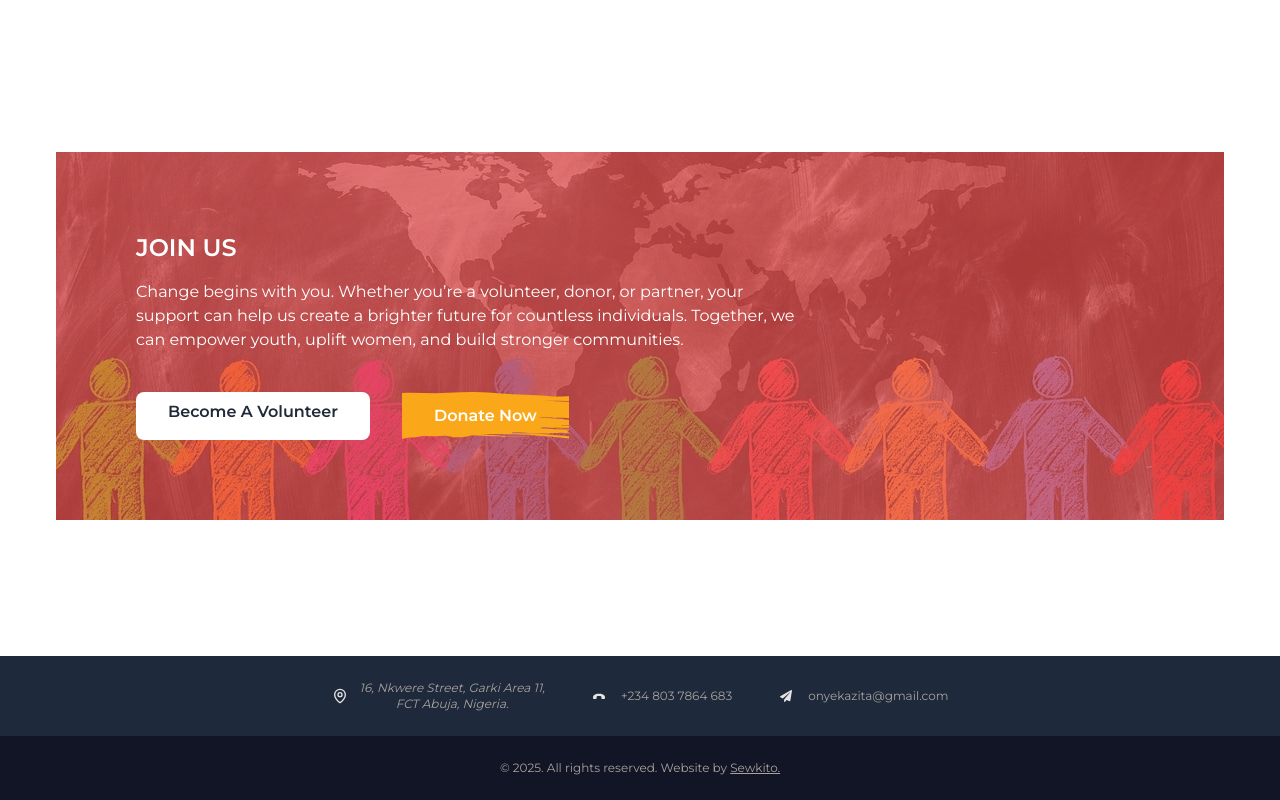
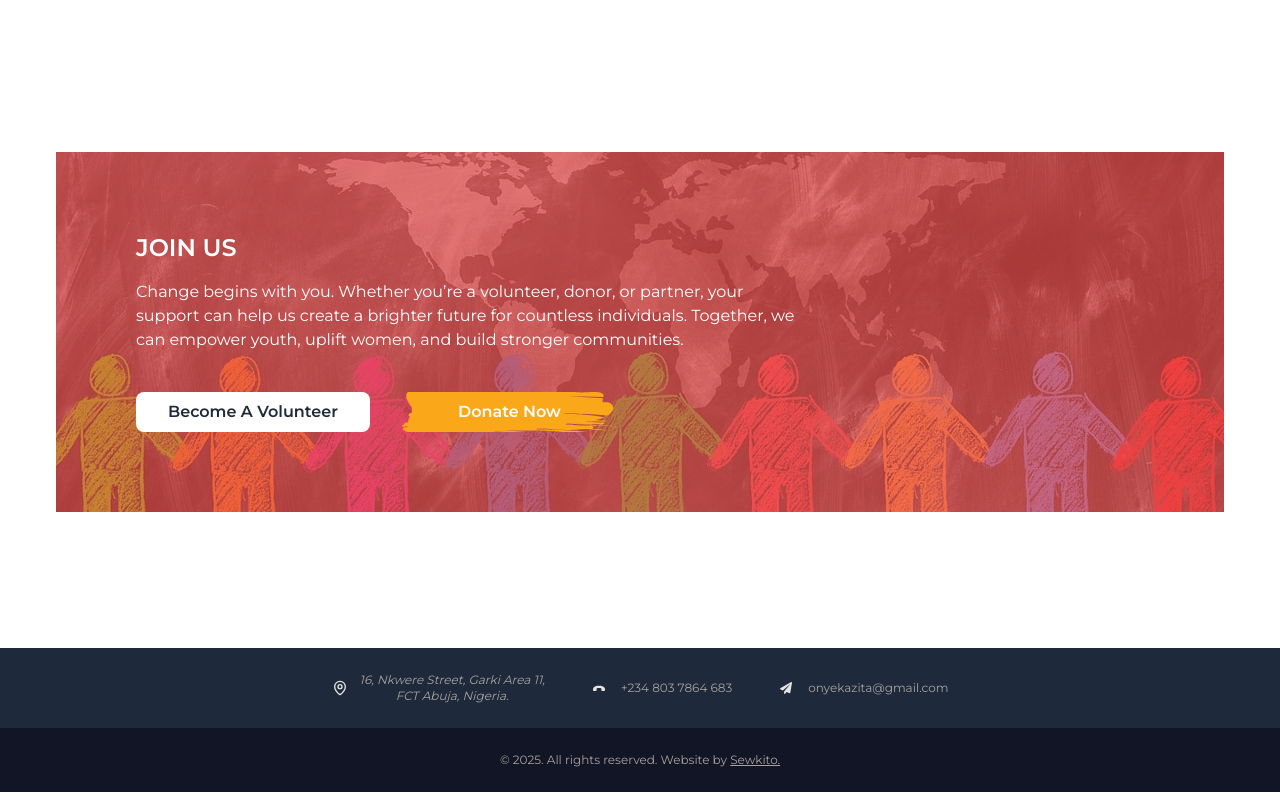
Before and after one commit to S0mt0/zo-foundation, a Next.js app: page / in a window 1280 px wide. Shown: the part 2055-2855 px from the top of the page. Built offline with nearby package versions, Linux system fonts and the light colour scheme.

Commit message:
fix: cta button

```diff
--- a/src/app/(home)/_components/cta-banner.tsx
+++ b/src/app/(home)/_components/cta-banner.tsx
@@ -30,12 +30,12 @@ export const CTABanner = () => {
             <motion.button
               whileHover={{ scale: 1.06 }}
               whileTap={{ scale: 0.95 }}
-              className="font-semibold text-white bg-center bg-cover py-3 w-fit"
+              className="font-semibold text-white bg-center bg-cover py-2 px-6"
               style={{
                 backgroundImage: 'url("/assets/img/button-stroke.svg")',
               }}
             >
-              <Link href="/donate" className="px-8 w-full">
+              <Link href="/donate" className="px-8">
                 Donate Now
               </Link>
             </motion.button>
```
